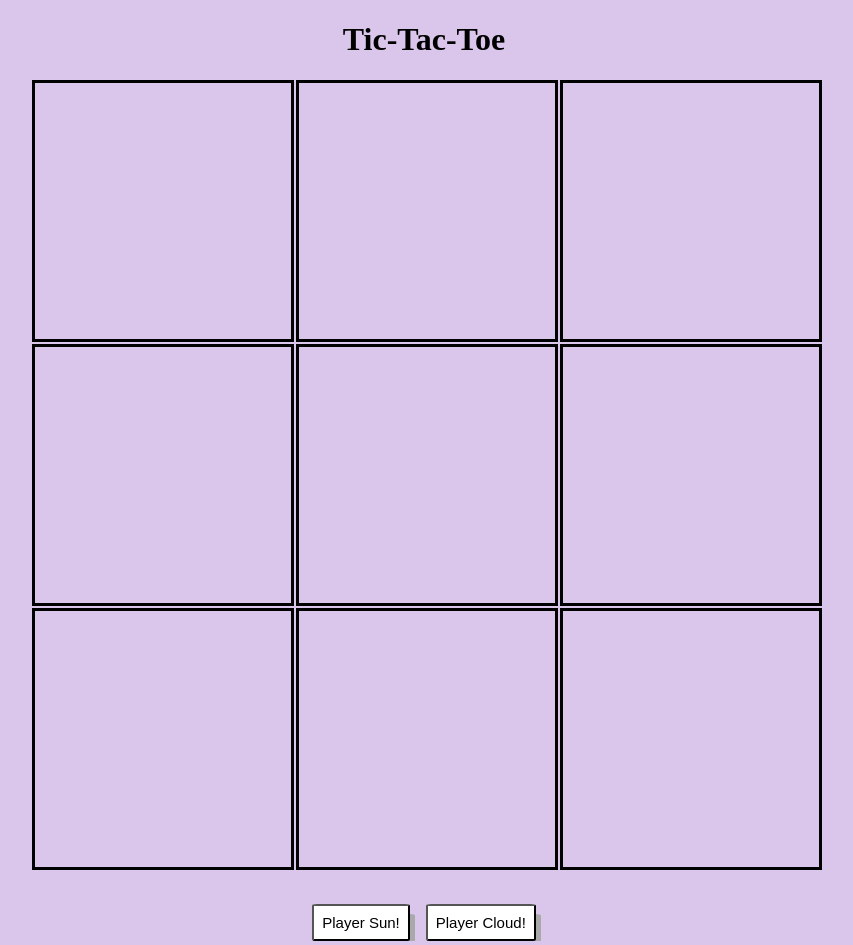
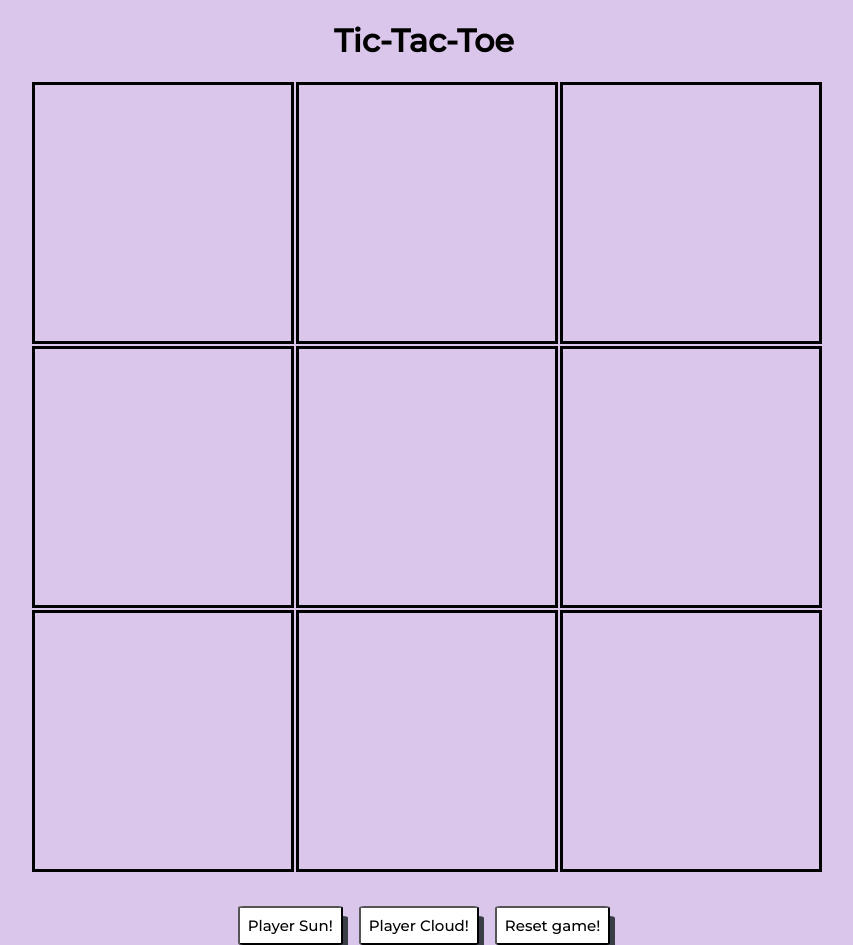
Before and after one commit to SunShineOneX/Tic-Tac-Toe, a plain HTML site: page index.html in a window 1280 px wide. Shown: the whole page, without its empty margins (216-1069 px from the left). Drawn offline with Linux system fonts and the light colour scheme.

```diff
--- a/css/styles.css
+++ b/css/styles.css
@@ -8,6 +8,7 @@ body {
 
 .game-logo {
     text-align: center;
+    font-family: 'Montserrat', sans-serif;
 }
 
 .parent-grid {
@@ -144,7 +145,7 @@ body {
     font-family: 'Montserrat', sans-serif;
     font-size: 15px;
     background-color: white;
-    box-shadow: 5px 10px darkgray;
+    box-shadow: 5px 10px #393e46;
 }
 
 
@@ -156,5 +157,17 @@ body {
     font-family: 'Montserrat', sans-serif;
     font-size: 15px;
     background-color: white;
-    box-shadow: 5px 10px darkgray;
+    box-shadow: 5px 10px #393e46;
 }
+
+.reset {
+    text-align: center;
+    cursor: pointer;
+    padding: 1vh;
+    margin-left: 2vh;
+    border-radius: 5%;
+    font-family: 'Montserrat', sans-serif;
+    font-size: 15px;
+    background-color: white;
+    box-shadow: 5px 10px #393e46;
+}
--- a/index.html
+++ b/index.html
@@ -5,6 +5,8 @@
     <meta charset="UTF-8">
     <meta name="viewport" content="width=device-width, initial-scale=1.0">
     <link rel="stylesheet" href="css/styles.css">
+    <link href="https://fonts.googleapis.com/css2?family=Montserrat:wght@500&display=swap" rel="stylesheet">
+
     <title>Tic-Tac-Toe</title>
 </head>
 
@@ -43,6 +45,7 @@
     <div class = "buttons">
     <button class="sun" id="sun">Player Sun!</button>
     <button class="rain" id="rain">Player Cloud!</button>
+    <button class="reset" id="reset">Reset game!</button>
     </div>
     <!-- Icons made by <a href="https://www.flaticon.com/free-icon/sun_2917249" title="Good Ware">Good Ware</a> from <a href="https://www.flaticon.com/" title="Flaticon"> www.flaticon.com</a> -->
     <script src="js/scripts.js"></script>
```
Also changed, not shown: js/scripts.js (+10 -5 lines), 1 other file.
